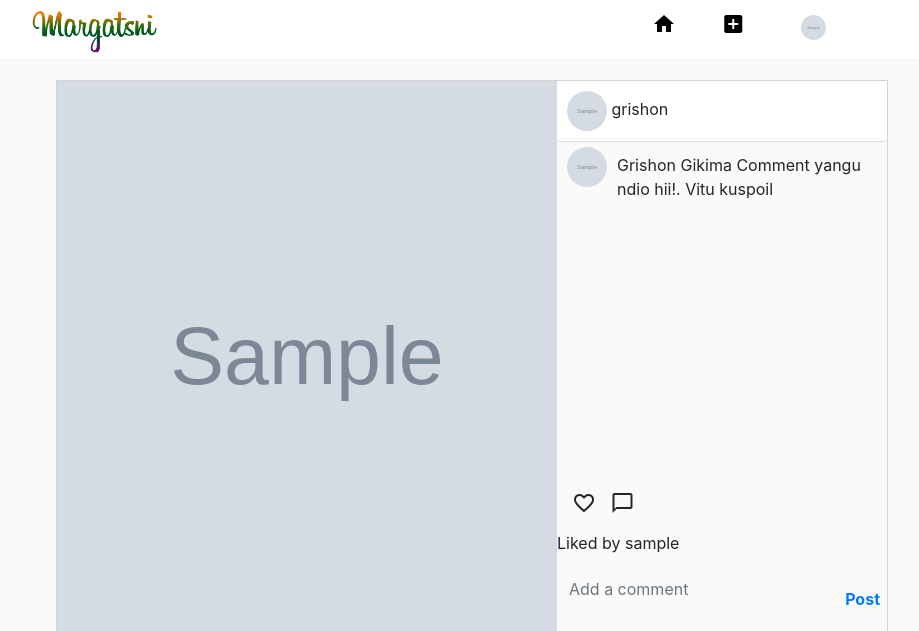
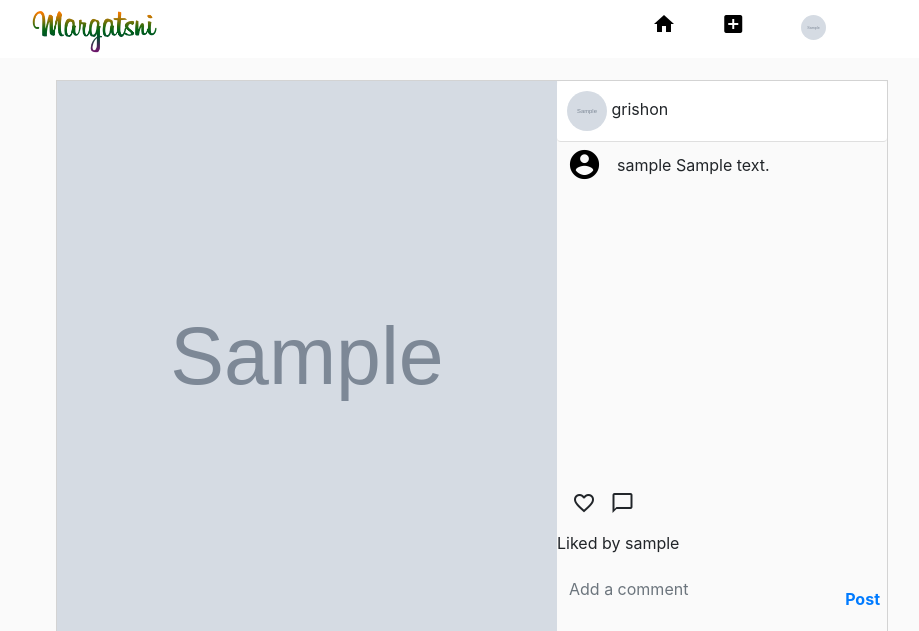
Before and after one commit to GrishonNganga/Desiiignr, a Django app: page /post/1/ in a window 1280 px wide. Shown: the top 631 px of the page, without its empty margins (168-1087 px from the left). Run offline with Django 3.2, Linux system fonts and the light colour scheme; a user stored in the database is signed in; data comes from the database, SQL or seed files in the repository; tables that the repository leaves empty hold one stand-in row (values such as "Sample post"); grey boxes marked "Sample" are stand-in pictures; some libraries are stand-ins or nearby versions.

Commit message:
Add working comment section for lg screens

```diff
--- a/Margatsni/urls.py
+++ b/Margatsni/urls.py
@@ -24,5 +24,5 @@ urlpatterns = [
     url('', include('insta.urls') ),
     url(r'^profile', include('insta.urls')),
     url(r'^upload', include('insta.urls')),
-    url(r'^post/(\d)/', include('insta.urls'))
+    url(r'^post/(\d)/', include('insta.urls')),
 ]
--- a/insta/static/css/index.css
+++ b/insta/static/css/index.css
@@ -35,6 +35,9 @@ a, a:hover {
 }
 .profile-icon{
     font-size: 35px;
+}
+.profile-default{
+    font-size: 40px;
 }
 
 .side-profile img{
--- a/insta/static/css/post.css
+++ b/insta/static/css/post.css
@@ -47,6 +47,7 @@
         border-left: none;
         border-right: none;
     }
+
     .engage-section{
         position: relative;
         width: 330px;
@@ -78,4 +79,9 @@
         padding: 0%;
         font-weight: bold;
     }
+    .comments-section-lg{
+        height: 330px;
+        overflow-x: hidden;
+        overflow-y: scroll;
+    }
 }
--- a/insta/static/js/post.js
+++ b/insta/static/js/post.js
@@ -6,6 +6,61 @@ $(document).ready(()=>{
 })
 
 function comment(form, post){
-    console.log(form)
-    console.log(post)
+    form = $('#'+form)
+
+    $.ajax({
+        'url': '/comment',
+        'type': 'POST',
+        'data': form.serialize(),
+        'success':(data)=>{
+            if (data['success']){
+                const commentMade = data['comment']
+                console.log(commentMade)
+                if (commentMade['image']){
+                    $('.comments-section-lg').append(
+                        `<div class="profile">
+                        <div class="profile-photo up-tad">
+                            <div class="row">
+                                <div class="col-2">
+                                    <a href="/profile">
+                                        <img src="${commentMade['image']}" alt="">
+                                    </a>
+                                </div>
+
+                                <div class="col mt-3">
+                                    ${commentMade['user']}  ${commentMade['comment']}
+
+                                </div>
+                            </div>
+                        </div>
+                    </div> `
+                    )
+                }else{
+                    $('.comments-section-lg').append(
+                        `<div class="profile">
+                        <div class="profile-photo up-tad">
+                            <div class="row">
+                                <div class="col-2">
+                                    <a href="/profile">
+                                        <span class="material-icons profile-icon">account_circle</span>
+                                    </a>
+                                </div>
+
+                                <div class="col mt-3">
+                                    ${commentMade['user']}  ${commentMade['comment']}
+
+                                </div>
+                            </div>
+                        </div>
+                    </div> `
+                    )
+
+                }
+
+            }else{
+                console.log(data['fail'])
+            }
+
+        }
+    })
 }
--- a/insta/templates/post.html
+++ b/insta/templates/post.html
@@ -1,5 +1,6 @@
 {% load static %}
 {% load like %}
+{% load pic %}
 <!DOCTYPE html>
 <html lang="en">
 <head>
@@ -37,11 +38,11 @@
                 {% check_like post.id user.id as liked%}
                         {% if liked %}
                         <span class="material-icons fav liked  liked{{post.id}}" >favorite</span>
-                        <span class="material-icons chat chat{{post.id}}" onclick="location.href = 'post/{{post.id}}';">chat_bubble_outline</span>
+                        <span class="material-icons chat message_bubble">chat_bubble_outline</span>
                         {% else %}
                         <span class="like{{post.id}} material-icons fav like" onclick="like_post(event)">favorite_border</span>
                         <span class="material-icons fav liked liked-hidden liked-hidden{{post.id}}" >favorite</span>
-                        <span class="material-icons chat chat{{post.id}}" onclick="location.href = 'post/{{post.id}}';">chat_bubble_outline</span>
+                        <span class="material-icons chat message_bubble-lg">chat_bubble_outline</span>
                         <form action="" id="like{{post.id}}">
                             {% csrf_token %}
                             <input type="hidden" name="like"  value="{{post.id}}" id="like-input">
@@ -65,7 +66,8 @@
             <div class="col">
                 <form action="" id="form-comment">
                     {% csrf_token %}
-                    <textarea name="comment-lg" id="comment" cols="5" class="form-control hidden"></textarea>
+                    <input type="hidden" name="post" value="{{ post.id }}">
+                    <textarea name="comment" id="comment" cols="5" class="form-control hidden"></textarea>
                 </form>
 
                 <button type="submit" class="btn btn-primary hidden post-btn" onclick="comment('form-comment', '{{post.id}}')">Post</button>
@@ -93,26 +95,32 @@
                         </div>
                     </div>
 
+
                     <div class="comments-section-lg">
+                        {% for comment in comments %}
+                        {% get_pic comment.username as pic %}
                         <div class="profile">
                             <div class="profile-photo up-tad">
                                 <div class="row">
                                     <div class="col-2">
                                         <a href="/profile">
-                                            {% if user.profile.profile_image %}
-                                            <img src="{{ user.profile.profile_image.url }}" alt="">
+
+                                            {% if pic != None %}
+                                            <img src="{{ pic }}" alt="">
                                             {% else %}
-                                            <span class="material-icons nav-right" id="upload-image">account_circle</span>
+                                            <span class="material-icons profile-icon">account_circle</span>
                                             {% endif %}
                                         </a>
                                     </div>
+
                                     <div class="col mt-3">
-                                        Grishon Gikima  Comment yangu ndio hii!. Vitu kuspoil
+                                        {{ comment.username }}  {{ comment.comment }}
 
                                     </div>
                                 </div>
                             </div>
                         </div>
+                        {% endfor %}
                     </div>
 
                     <div class="bottom">
@@ -121,11 +129,11 @@
                                 {% check_like post.id user.id as liked%}
                         {% if liked %}
                         <span class="material-icons fav liked  liked{{post.id}}" >favorite</span>
-                        <span class="material-icons chat chat{{post.id}}" onclick="location.href = 'post/{{post.id}}';">chat_bubble_outline</span>
+                        <span class="material-icons chat message_bubble-lg">chat_bubble_outline</span>
                         {% else %}
                         <span class="like{{post.id}} material-icons fav like" onclick="like_post(event)">favorite_border</span>
                         <span class="material-icons fav liked liked-hidden liked-hidden{{post.id}}" >favorite</span>
-                        <span class="material-icons chat chat{{post.id}}" onclick="location.href = 'post/{{post.id}}';">chat_bubble_outline</span>
+                        <span class="material-icons chat message_bubble-lg">chat_bubble_outline</span>
                         <form action="" id="like{{post.id}}">
                             {% csrf_token %}
                             <input type="hidden" name="like"  value="{{post.id}}" id="like-input">
@@ -149,6 +157,7 @@
                             <div class="col">
                                 <form action="" id="form-comment-lg">
                                     {% csrf_token %}
+                                    <input type="hidden" name="post-lg" value="{{ post.id }}">
                                     <textarea name="comment-lg" id="comment" cols="3" class="form-control textarea-bg" placeholder="Add a comment"></textarea>
                                 </form>
 
--- /dev/null
+++ b/insta/templatetags/pic.py
@@ -0,0 +1,18 @@
+from django import template
+
+from django.contrib.auth import get_user_model
+from ..models import Profile
+
+User = get_user_model()
+
+
+register = template.Library()
+
+@register.simple_tag
+def get_pic(username):
+    user = User.objects.filter(username = username).first()
+    profile = Profile.objects.filter(user = user).exists()
+    if profile:
+        return user.profile.profile_image.url
+    else:
+        return None
--- a/insta/urls.py
+++ b/insta/urls.py
@@ -2,7 +2,7 @@ from django.conf.urls import url
 from django.conf import settings
 from django.conf.urls.static import static
 
-from insta.views import index, profile, upload_pic, show_post, follow_request, like_post
+from insta.views import index, profile, upload_pic, show_post, follow_request, like_post, make_comment
 
 urlpatterns = [
     url(r'^$', index, name='index'),
@@ -10,7 +10,8 @@ urlpatterns = [
     url(r'^upload', upload_pic, name='upload'),
     url(r'^post/(\d)/', show_post, name='post'),
     url(r'^follow$', follow_request, name='follow' ),
-    url(r'^like', like_post, name='like' )
+    url(r'^like', like_post, name='like' ),
+    url(r'^comment', make_comment, name='comment')
 ]
 
 if settings.DEBUG:
--- a/insta/views.py
+++ b/insta/views.py
@@ -2,8 +2,9 @@ from django.shortcuts import render, redirect, HttpResponseRedirect
 from django.http import JsonResponse
 from django.contrib.auth.decorators import login_required
 from django.contrib.auth import login, logout, authenticate, get_user_model
+import json
 
-from .models import Profile, Post, Follower, Like
+from .models import Profile, Post, Follower, Like, Comment
 User = get_user_model()
 
 from .forms import RegisterUserForm, LoginUserForm
@@ -116,8 +117,9 @@ def upload_pic(request):
 @login_required(login_url='/login')
 def show_post(request, post_id):
     post = Post.objects.get(id = post_id)
-
-    return render(request, 'post.html', {'post': post})
+    comments = list(Comment.objects.filter(post=post))
+    print(comments)
+    return render(request, 'post.html', {'post': post, 'comments': comments})
 
 
 @login_required(login_url='/login')
@@ -155,3 +157,35 @@ def like_post(request):
             else:
                 data = {'fail': 'Something wrong happened.'}
                 return JsonResponse(data)
+
+
+@login_required(login_url='/login')
+def make_comment(request):
+    if request.method =='POST':
+        if request.POST.get('comment'):
+            post_id = int(request.POST.get('post'))
+            comment = request.POST.get('comment')
+        elif request.POST.get('comment-lg'):
+            post_id = int(request.POST.get('post-lg'))
+            comment = request.POST.get('comment-lg')
+        else:
+            data = {'fail': 'Something wrong happened.'}
+            return JsonResponse(data)
+
+        if isinstance(post_id, int):
+            print(post_id)
+            print(comment)
+            post_to_comment = Post.objects.get(id = post_id)
+            comment_post = Comment(username=request.user.username, comment = comment)
+            comment_post.save()
+            comment_post.post.add(post_to_comment)
+            profile = Profile.objects.filter(user=request.user.id).exists()
+            if profile:
+                comment = {'user': request.user.username,'image': request.user.profile.profile_image.url, 'comment': comment}
+            else:
+                comment = {'user': request.user.username,'image': None, 'comment': comment}
+            data = {'success': 'Successfully liked the post', 'comment': comment}
+            return JsonResponse(data)
+        else:
+            data = {'fail': 'Something wrong happened.'}
+            return JsonResponse(data)
```
Also changed, not shown: 1 other file.
